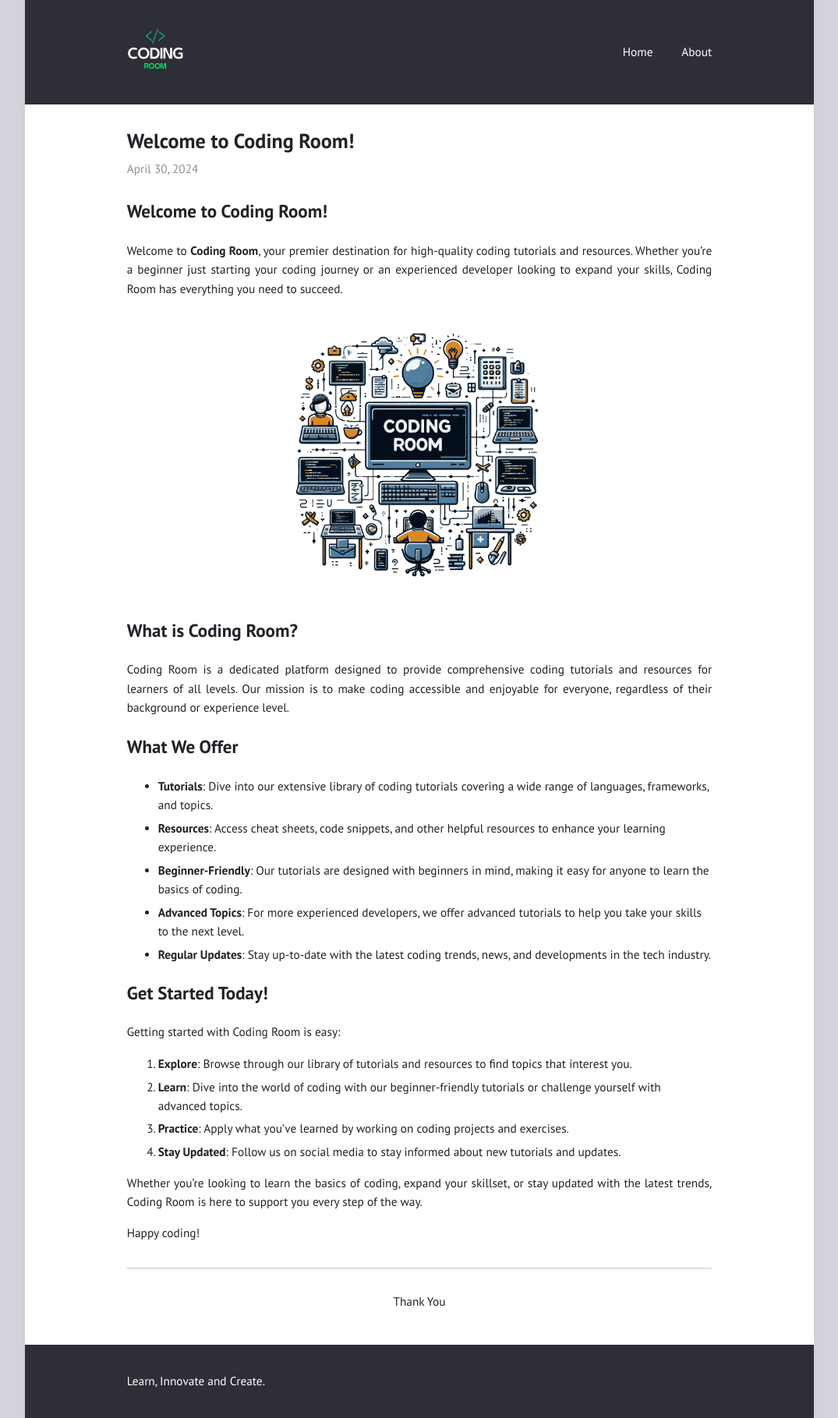
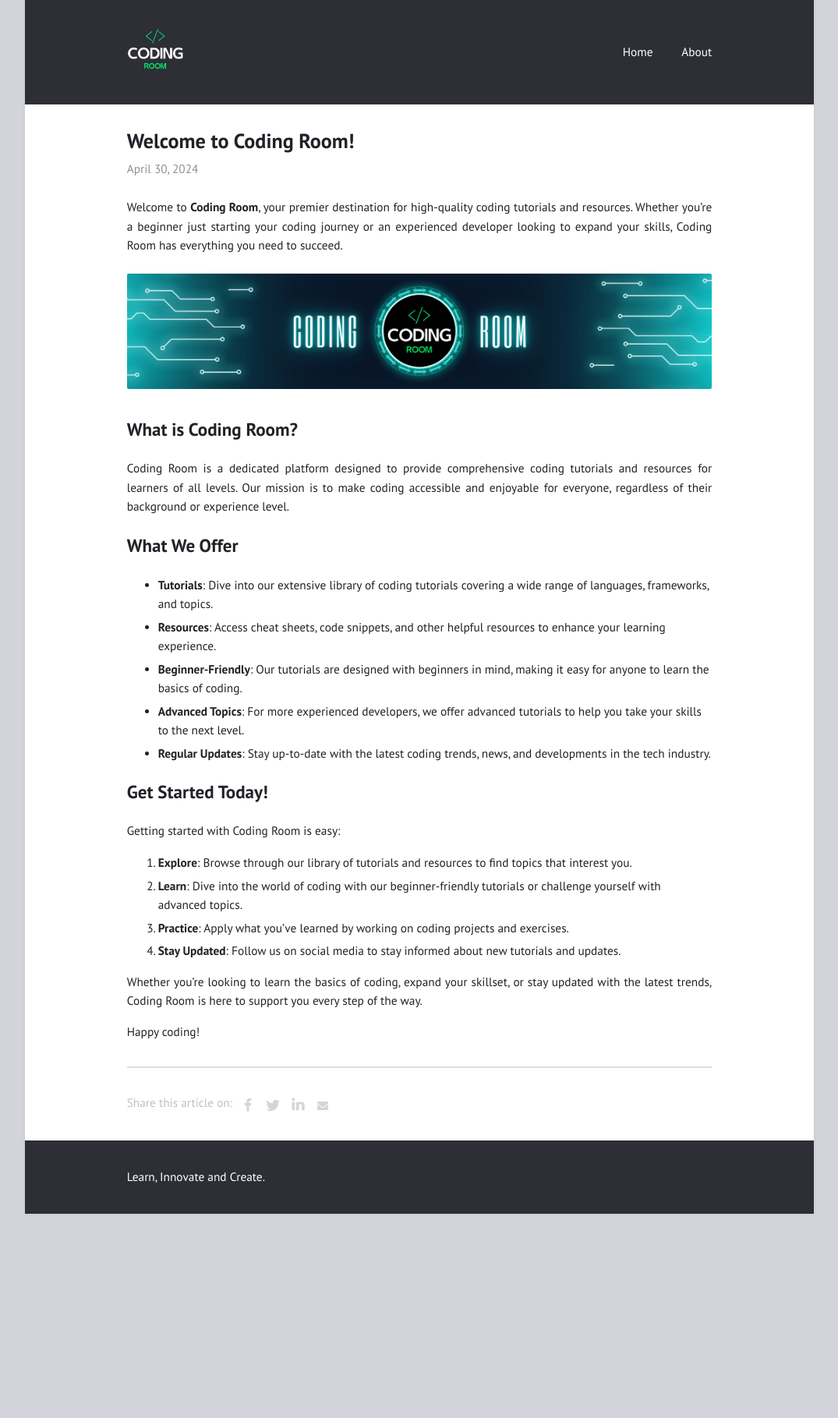
Before and after one commit to exploreprogramming/exploreprogramming.github.io, a Jekyll site: the page built from _posts/2024-04-30-welcome-to-coding-room.md, in a window 1280 px wide. Shown: the whole page at 78% size, without its empty margins (102-1177 px from the left). Built offline with Jekyll 4.4.1, drawn with Linux system fonts in a browser that asks for light colours; after the commit the page ends 1557 px from its top, so only the background shows below that.

Commit message:
Major Changes

```diff
--- a/_config.yml
+++ b/_config.yml
@@ -22,9 +22,9 @@ navigation:                # accepts {file, title, url, icon, sidebaricon}
 
 external:                  # shows a footer with social links - for available icons see fontawesome.com/icons
   - {title: Mail, icon: envelope, url: "mailto:admin@codingroom.in"}
+  - {title: Youtube, icon: youtube, url: "https://www.youtube.com/@codingroom_"}
   - {title: Linkedin, icon: linkedin, url: "https://www.linkedin.com/company/roomofcode/"}
   - {title: Twitter, icon: twitter, url: "https://twitter.com/roomofcode/"}
-  - {title: Facebook, icon: facebook, url: "https://www.facebook.com/roomofcode/"}
   - {title: Instagram, icon: instagram, url: "https://www.instagram.com/roomofcode/"}
 
 comments:
--- a/_includes/search.html
+++ b/_includes/search.html
@@ -3,7 +3,7 @@
         padding: 15px;
     }
     #search-results{
-        margin-left: 8em;
+        margin-left: 5%;
     }
     form.example input[type=text] {
         padding: 10px;
--- /dev/null
+++ b/_includes/share.html
@@ -0,0 +1,90 @@
+{% if include.pageurl != nil and include.pageurl != '' %} {% assign pageurl = include.pageurl %} {% else %} {% assign pageurl = page.url %} {% endif %}
+
+<style>
+    #share-buttons {
+        display: inline-block;
+        vertical-align: middle;
+    }
+
+    #share-buttons:after {
+        content: "";
+        display: block;
+        clear: both;
+    }
+
+    #share-buttons>div {
+        position: relative;
+        text-align: left;
+        height: 36px;
+        width: 32px;
+        float: left;
+        text-align: center;
+    }
+
+    #share-buttons>div>svg {
+        height: 16px;
+        fill: #d5d5d5;
+        margin-top: 10px;
+    }
+
+    #share-buttons>div:hover {
+        cursor: pointer;
+    }
+
+    #share-buttons>div.facebook:hover>svg {
+        fill: #3B5998;
+    }
+
+    #share-buttons>div.twitter:hover>svg {
+        fill: #55ACEE;
+    }
+
+    #share-buttons>div.linkedin:hover>svg {
+        fill: #0077b5;
+    }
+
+    #share-buttons>div.pinterest:hover>svg {
+        fill: #CB2027;
+    }
+
+    #share-buttons>div.mail:hover>svg {
+        fill: #7D7D7D;
+    }
+
+    #share-buttons>div.instagram:hover>svg {
+        fill: #C73B92;
+    }
+
+    #share-buttons>div.facebook>svg {
+        height: 18px;
+        margin-top: 9px;
+    }
+
+    #share-buttons>div.twitter>svg {
+        height: 20px;
+        margin-top: 8px;
+    }
+
+    #share-buttons>div.linkedin>svg {
+        height: 19px;
+        margin-top: 7px;
+    }
+
+    #share-buttons>div.pinterest>svg {
+        height: 20px;
+        margin-top: 9px;
+    }
+
+    #share-buttons>div.mail>svg {
+        height: 14px;
+        margin-top: 11px;
+    }
+</style>
+
+<span style="color: silver;">Share this article on: </span>
+<div id="share-buttons">
+    <div class="facebook" title="Share this on Facebook" onclick="window.open('http://www.facebook.com/share.php?u={{ site.url }}{{ pageurl }}');"><svg viewBox="0 0 1792 1792" xmlns="http://www.w3.org/2000/svg"><path d="M1343 12v264h-157q-86 0-116 36t-30 108v189h293l-39 296h-254v759h-306v-759h-255v-296h255v-218q0-186 104-288.5t277-102.5q147 0 228 12z"/></svg></div>
+    <div class="twitter" title="Share this on Twitter" onclick="window.open('https://twitter.com/intent/tweet?text={{ site.url }}{{ pageurl }}');"><svg viewBox="0 0 1792 1792" xmlns="http://www.w3.org/2000/svg"><path d="M1684 408q-67 98-162 167 1 14 1 42 0 130-38 259.5t-115.5 248.5-184.5 210.5-258 146-323 54.5q-271 0-496-145 35 4 78 4 225 0 401-138-105-2-188-64.5t-114-159.5q33 5 61 5 43 0 85-11-112-23-185.5-111.5t-73.5-205.5v-4q68 38 146 41-66-44-105-115t-39-154q0-88 44-163 121 149 294.5 238.5t371.5 99.5q-8-38-8-74 0-134 94.5-228.5t228.5-94.5q140 0 236 102 109-21 205-78-37 115-142 178 93-10 186-50z"/></svg></div>
+    <div class="linkedin" title="Share this on Linkedin" onclick="window.open('https://www.linkedin.com/shareArticle?mini=true&url={{ site.url }}{{ pageurl }}&title=&summary=&source=');"><svg viewBox="0 0 1792 1792" xmlns="http://www.w3.org/2000/svg"><path d="M477 625v991h-330v-991h330zm21-306q1 73-50.5 122t-135.5 49h-2q-82 0-132-49t-50-122q0-74 51.5-122.5t134.5-48.5 133 48.5 51 122.5zm1166 729v568h-329v-530q0-105-40.5-164.5t-126.5-59.5q-63 0-105.5 34.5t-63.5 85.5q-11 30-11 81v553h-329q2-399 2-647t-1-296l-1-48h329v144h-2q20-32 41-56t56.5-52 87-43.5 114.5-15.5q171 0 275 113.5t104 332.5z"/></svg></div>
+    <div class="mail" title="Share this through Email" onclick="window.open('mailto:?&body={{ site.url }}{{ pageurl }}');"><svg viewBox="0 0 1792 1792" xmlns="http://www.w3.org/2000/svg"><path d="M1792 710v794q0 66-47 113t-113 47h-1472q-66 0-113-47t-47-113v-794q44 49 101 87 362 246 497 345 57 42 92.5 65.5t94.5 48 110 24.5h2q51 0 110-24.5t94.5-48 92.5-65.5q170-123 498-345 57-39 100-87zm0-294q0 79-49 151t-122 123q-376 261-468 325-10 7-42.5 30.5t-54 38-52 32.5-57.5 27-50 9h-2q-23 0-50-9t-57.5-27-52-32.5-54-38-42.5-30.5q-91-64-262-182.5t-205-142.5q-62-42-117-115.5t-55-136.5q0-78 41.5-130t118.5-52h1472q65 0 112.5 47t47.5 113z"/></svg></div>
+</div>
--- a/_layouts/default.html
+++ b/_layouts/default.html
@@ -40,7 +40,7 @@
 {% endif %}
 
 <header>
-  <a href="{{ "/" | relative_url }}" class="title"><img alt="{{ site.title | escape }}" src="{{ "/assets/images/icons/icon.png" | relative_url }}" width="72px"></a>
+  <a href="{{ "/" | relative_url }}" class="title"><img alt="{{ site.title | escape }}" src="{{ "/assets/images/icons/logo.png" | relative_url }}" width="72px"></a>
   {% include menu.html menu=pages %}
 </header>
 
--- a/_layouts/post.html
+++ b/_layouts/post.html
@@ -10,7 +10,7 @@ layout: default
 
   <hr>
 
-  <p style="text-align:center">Thank You</p>
+  {% include share.html %}
   {% if page.comments != false and site.comments.isso or site.comments.disqus %}
     <hr>
     {% if site.comments.isso_domain %}<div id="isso-thread"></div>{% endif %}
--- a/_posts/2024-04-30-welcome-to-coding-room.md
+++ b/_posts/2024-04-30-welcome-to-coding-room.md
@@ -3,18 +3,14 @@ layout: post
 title: Welcome to Coding Room!
 ---
 
-# Welcome to Coding Room!
-
 Welcome to **Coding Room**, your premier destination for high-quality coding tutorials and resources. Whether you're a beginner just starting your coding journey or an experienced developer looking to expand your skills, Coding Room has everything you need to succeed.
 <!-- Read More -->
-<div style="text-align:center"><img alt="{{ site.title | escape }}" src="{{ "/assets/images/icons/cr.png" | relative_url }}" width="350px" /></div>
+<div style="text-align:center"><img alt="{{ site.title | escape }}" src="{{ "/assets/images/icons/cr.png" | relative_url }}" /></div>
 
 ## What is Coding Room?
-
 Coding Room is a dedicated platform designed to provide comprehensive coding tutorials and resources for learners of all levels. Our mission is to make coding accessible and enjoyable for everyone, regardless of their background or experience level.
 
 ## What We Offer
-
 - **Tutorials**: Dive into our extensive library of coding tutorials covering a wide range of languages, frameworks, and topics.
 - **Resources**: Access cheat sheets, code snippets, and other helpful resources to enhance your learning experience.
 - **Beginner-Friendly**: Our tutorials are designed with beginners in mind, making it easy for anyone to learn the basics of coding.
@@ -22,9 +18,7 @@ Coding Room is a dedicated platform designed to provide comprehensive coding tut
 - **Regular Updates**: Stay up-to-date with the latest coding trends, news, and developments in the tech industry.
 
 ## Get Started Today!
-
 Getting started with Coding Room is easy:
-
 1. **Explore**: Browse through our library of tutorials and resources to find topics that interest you.
 2. **Learn**: Dive into the world of coding with our beginner-friendly tutorials or challenge yourself with advanced topics.
 3. **Practice**: Apply what you've learned by working on coding projects and exercises.
```
Also changed, not shown: assets/images/icons/cr.png, assets/images/icons/icon.png (deleted), assets/images/icons/icon.svg, assets/images/icons/logo.png (added), 1 other file.
